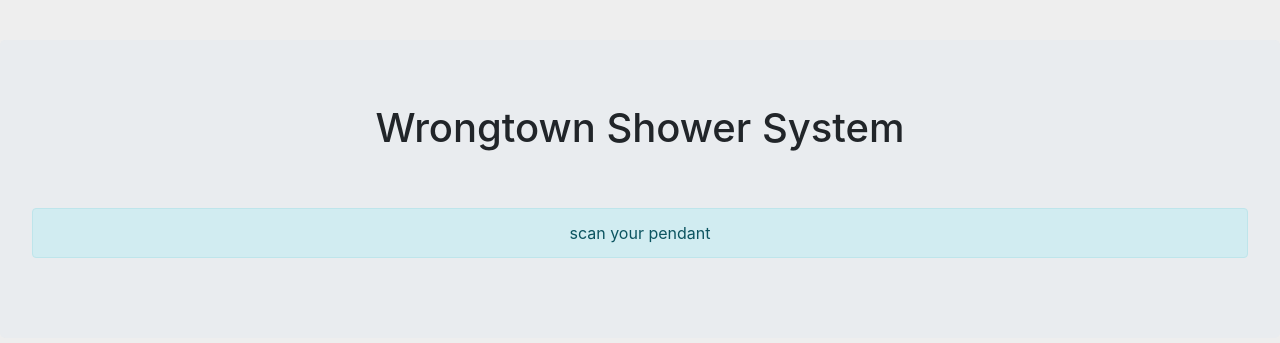
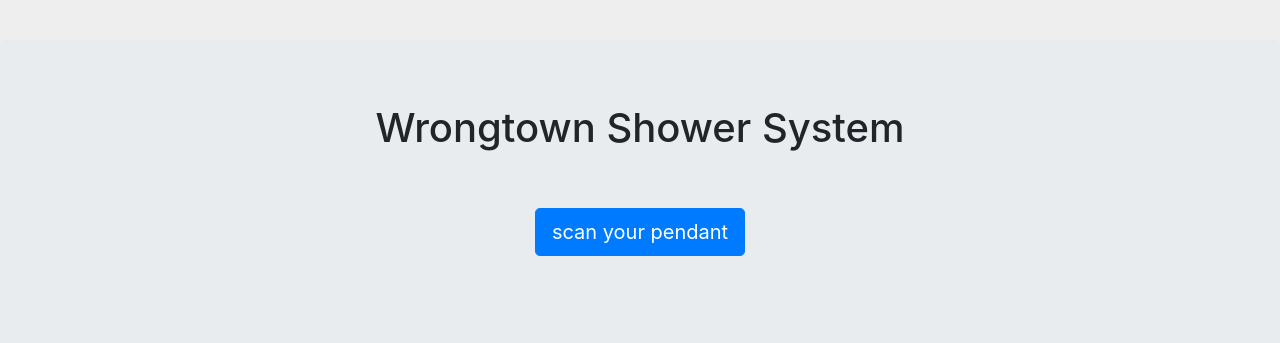
Before and after one commit to ijin/wt-shower, a Flask app: page / in a window 1280 px wide. Shown: the top 343 px of the page. Run offline with Flask 2, Linux system fonts and the light colour scheme; data that the repository does not hold is empty; parts of the project's set-up code (start-up, migrations or seed data) failed here and were passed over; some libraries are stand-ins or nearby versions.

Commit message:
back to login page after 30 sec

```diff
--- a/templates/instructions.html
+++ b/templates/instructions.html
@@ -1,5 +1,9 @@
 {% extends "base.html" %}
 {% block content %}
+  <script>
+    function doSubmit() { document.getElementById('logout').submit(); }
+    setTimeout(doSubmit, 30000);
+  </script>
   <div class="container">
     <div class="row justify-content-md-center">
       <div class="alert alert-success" role="alert">
@@ -12,7 +16,7 @@
   </div>
   <div class="container">
     <div class="row justify-content-md-center">
-      <form action="/logout" method="POST">
+      <form id="logout" action="/logout" method="POST">
         <button class="btn btn-info btn-lg">Back to home</button>
       </form>
     </div>
--- a/templates/kitchen.html
+++ b/templates/kitchen.html
@@ -1,5 +1,9 @@
 {% extends "base.html" %}
 {% block content %}
+  <script>
+    function doSubmit() { document.getElementById('logout').submit(); }
+    setTimeout(doSubmit, 30000);
+  </script>
   <div class="container">
     <div class="row justify-content-md-center">
     <div class="alert alert-success" role="alert">
@@ -16,7 +20,7 @@
   <br />
   <div class="container">
     <div class="row justify-content-md-center">
-      <form action="/logout" method="POST">
+      <form id="logout" action="/logout" method="POST">
         <button class="btn btn-info btn-lg">Back to home</button>
       </form>
     </div>
--- a/templates/login.html
+++ b/templates/login.html
@@ -46,14 +46,7 @@
       <h1>Wrongtown Shower System</h1>
       <br />
       <br />
-      <div class="alert alert-info" role="alert">
-	<span class="glyphicon glyphicon-exclamation-sign" aria-hidden="true"></span>
-	<span class="sr-only">Error:</span>
-        scan your pendant
-      </div>
-      <!--
-      <p><a class="btn btn-primary btn-lg" href="#" role="button">scan your pendalent</a></p>
-      -->
+      <p><a class="btn btn-primary btn-lg h3" href="#" role="button">scan your pendant</a></p>
     </div>
 
 <!--
--- a/templates/selection.html
+++ b/templates/selection.html
@@ -18,6 +18,8 @@
     </form>
   </div>
   <br />
+  <br />
+  <br />
   <div class="container">
     <div class="row justify-content-md-center">
       <form action="/logout" method="POST">
```
